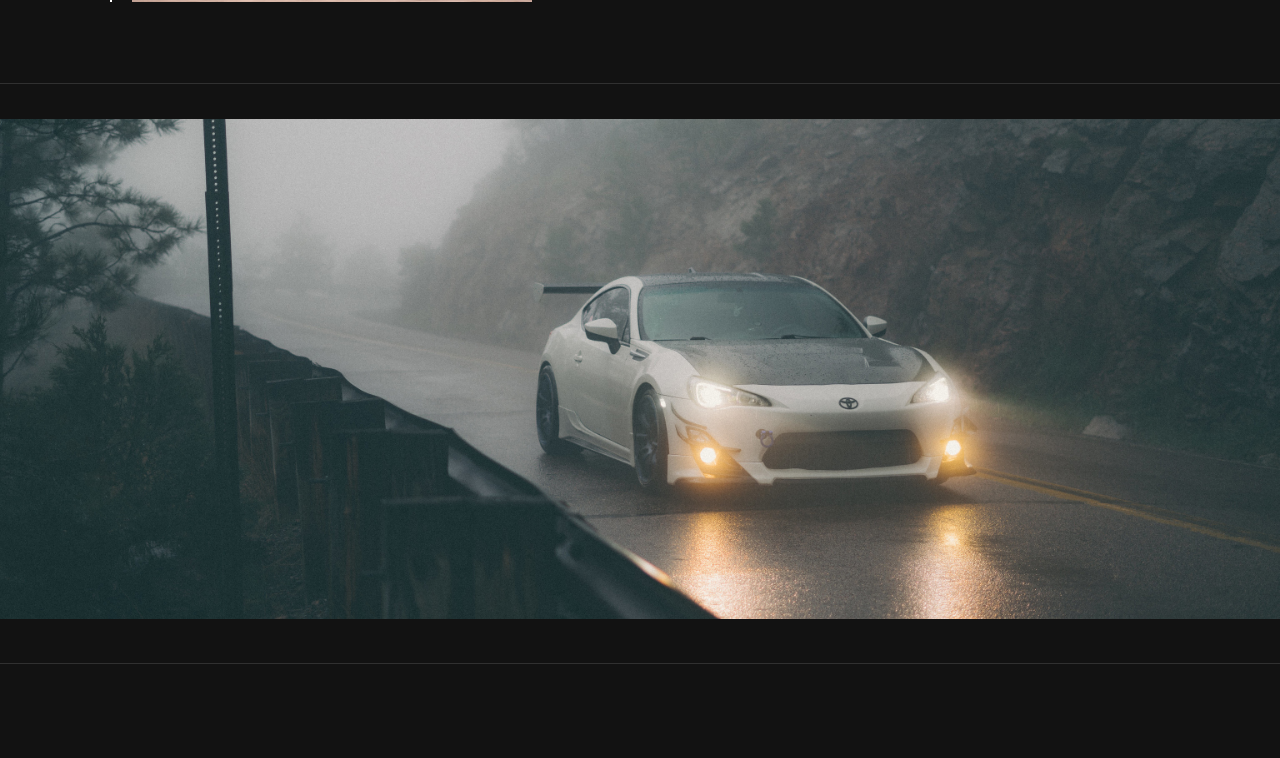
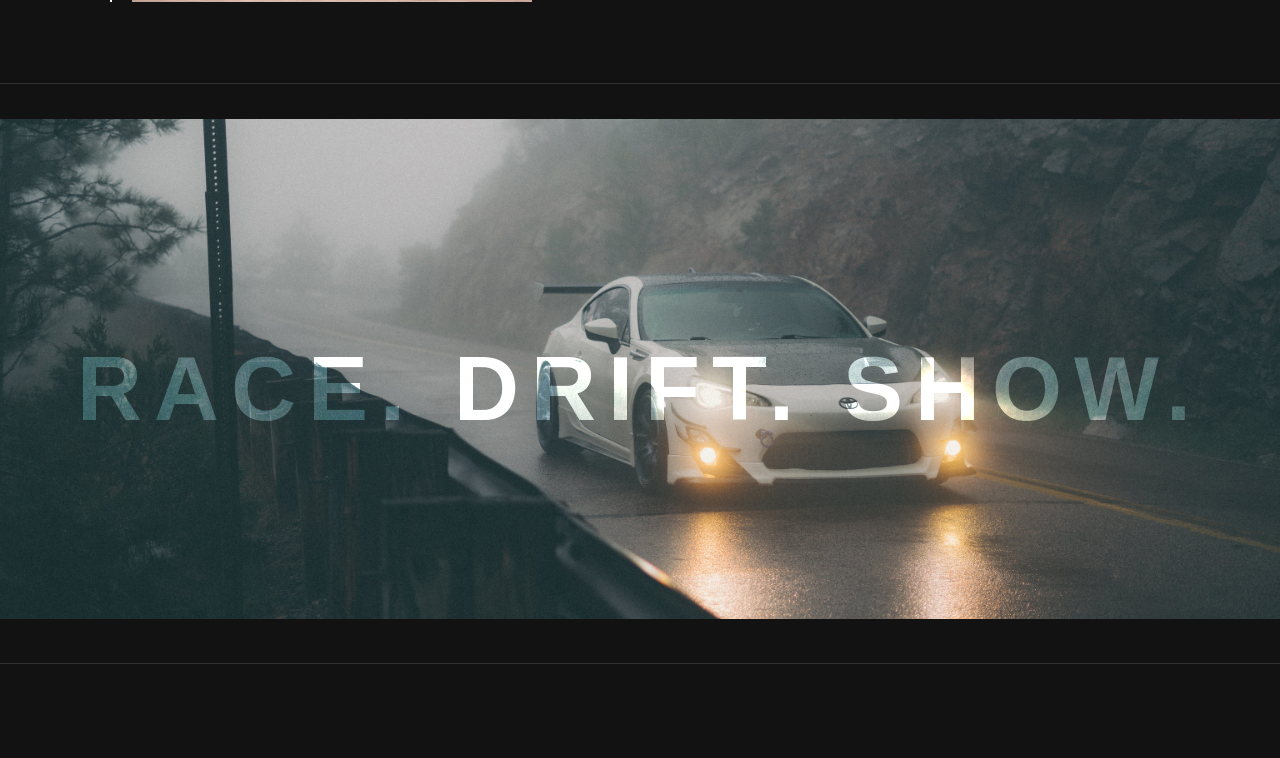
Before and after one commit to nonstopper0/empulse, a React (Create React App) app: page /#/ in a window 1280 px wide. Shown: the part 1185-1943 px from the top of the page. Built offline with nearby package versions, Linux system fonts and the light colour scheme.

Commit message:
Update Home.js

```diff
--- a/src/Home.js
+++ b/src/Home.js
@@ -46,7 +46,10 @@ export default class Team extends React.Component {
                     </div>
                     <div style={{backgroundColor: 'rgb(48,48,48)', height: '1px', width: '1500px'}}></div>
                 </div>
-                <img style={styles.content2img} src={fullsize}></img>
+                <div style={styles.frsContainer}>
+                    <p style={styles.frsText}><span style={{color: 'red'}}></span>RACE. DRIFT. SHOW.</p>
+                    <img style={styles.frsimg} src={fullsize}></img>
+                </div>
                 <div style={{marginTop: 40, backgroundColor: 'rgb(48,48,48)', height: '1px', width: '1500px', margin: '30px auto 30px auto'}}></div>
                 <div style={styles.content2}>
                     <div style={styles.row}>
@@ -61,6 +64,7 @@ export default class Team extends React.Component {
                     </div>
                 </div>
                 <div style={{marginTop: 30, backgroundColor: 'rgb(48,48,48)', height: '1px', width: '100%', width: '1500px', margin: '20px auto 20px auto'}}></div>
+                <button onClick={()=> {this.props.history.push('/team')}} style={styles.garageButton}>View Garage</button>
             </div>
         )
     }
@@ -148,20 +152,34 @@ const styles = {
         minWidth: '1000px',
         height: '350px',
     },
-    content2img: {
+    frsimg: {
         width: '100%',
         maxHeight: '500px',
         marginBottom: '10px',
         opacity: 1,
         objectFit: 'cover',
     },
-    content2imgContainer: {
+    frsContainer: {
+        position: 'relative'
+    },
+    frsText: {
+        textAlign: 'center',
         position: 'absolute',
+        top: '35%',
+        left: '50%',
+        transform: 'translate(-50%, -50%)',
+        color: 'white',
+        fontSize: 90,
+        width: '100%',
+        fontFamily: 'Arial',
+        fontWeight: 'bold',
+        mixBlendMode: 'overlay',
+        letterSpacing: '12px',
     },
     garageButton: {
         position: 'relative',
         left: '50%',
-        top: 10,
+        top: 50,
         transform: 'translate(-50%)',
         width: '140px',
         height: '45px',
```
